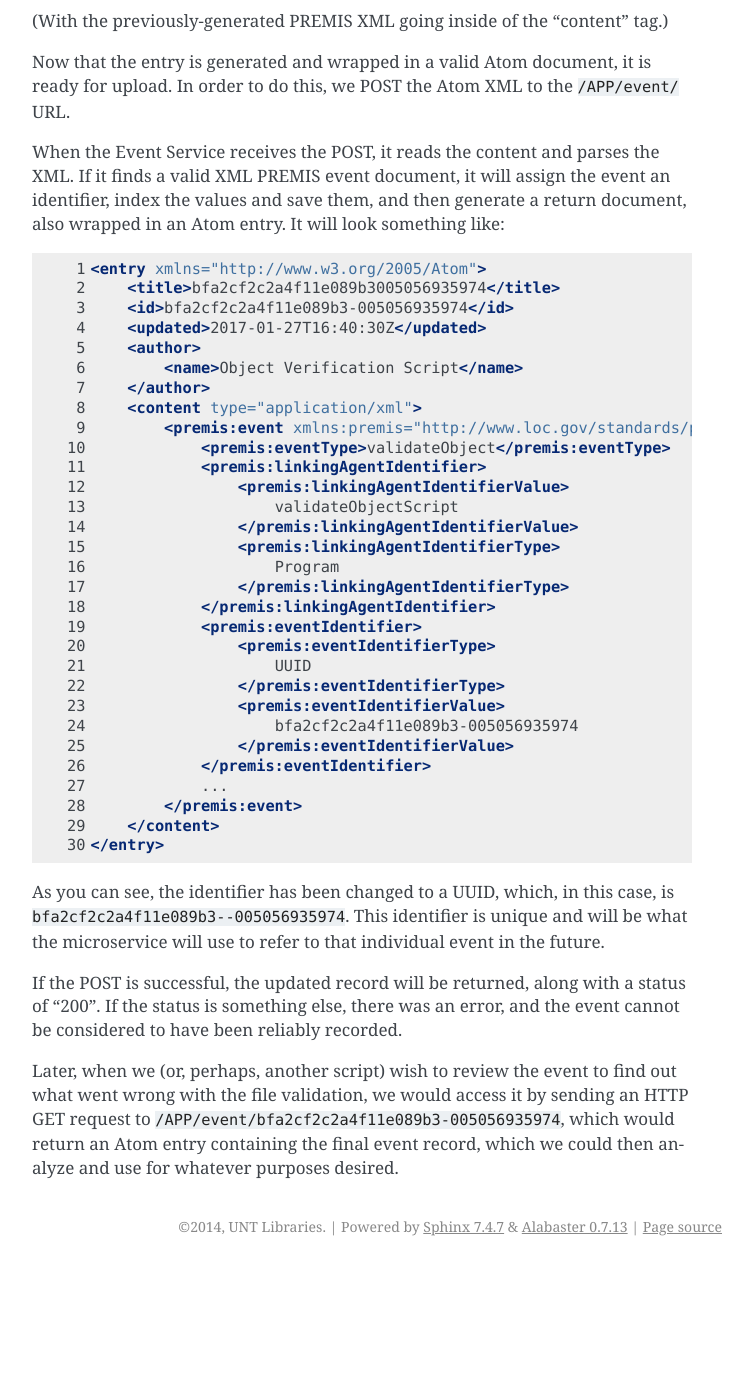
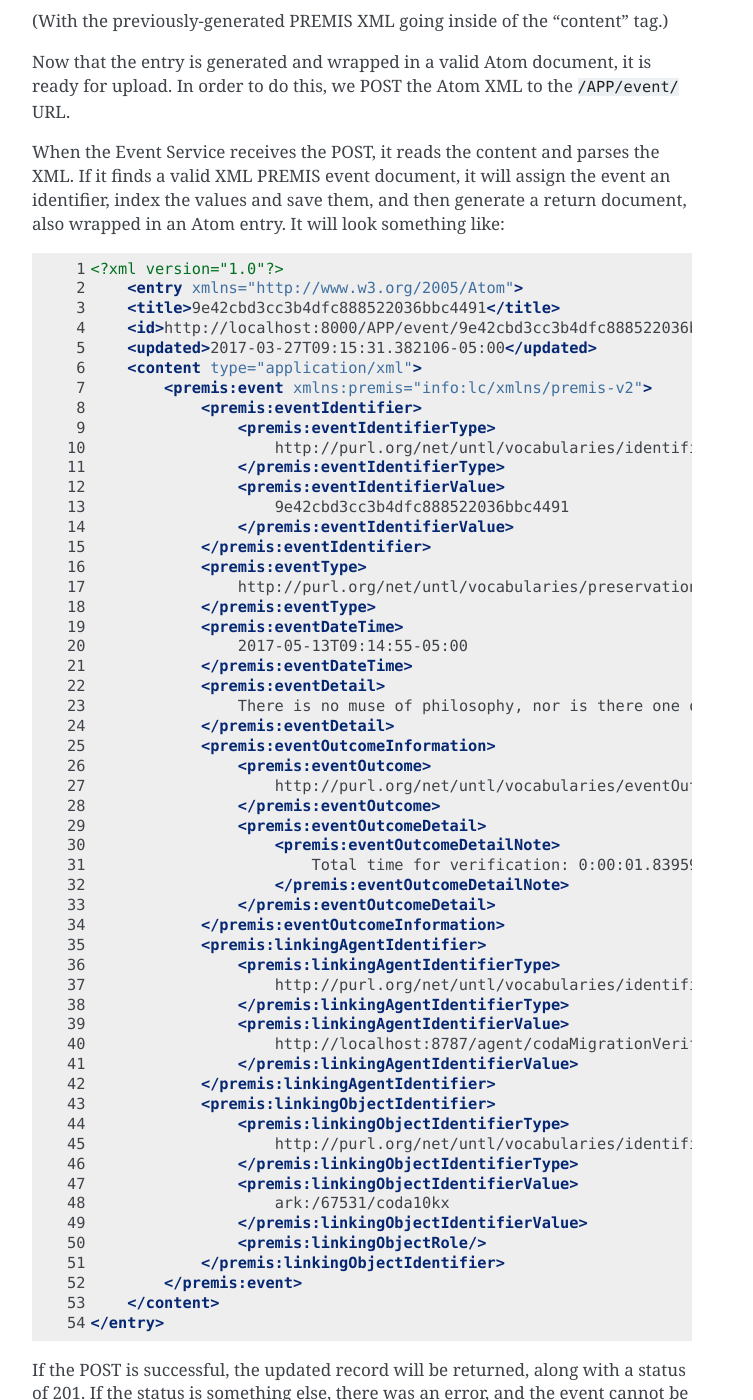
Before and after one commit to unt-libraries/django-premis-event-service, a Sphinx documentation site: the page built from docs/source/api.rst, in a window 1280 px wide and 1400 px high, scrolled down 4551 px. Shown: the whole window, without its empty margins (388-1141 px from the left). Built offline with Sphinx 7.4.7, drawn with Linux system fonts in a browser that asks for light colours; before the commit the page ends 5817 px from its top, so only the background shows below that; some of the changed text lies outside the part shown.

Commit message:
api docs update

```diff
--- a/docs/source/api.rst
+++ b/docs/source/api.rst
@@ -129,7 +129,7 @@ Example
    :linenothreshold: 5
 
 The example below is a somewhat plausible one, using a fixity check event during a migration
-as a scenario.::
+as a scenario::
 
 
     <?xml version="1.0"?>
@@ -213,49 +213,68 @@ the XML. If it finds a valid XML PREMIS event document, it will assign the
 event an identifier, index the values and save them, and then generate a
 return document, also wrapped in an Atom entry. It will look something like::
 
-    <entry xmlns="http://www.w3.org/2005/Atom">
-        <title>bfa2cf2c2a4f11e089b3005056935974</title>
-        <id>bfa2cf2c2a4f11e089b3-005056935974</id>
-        <updated>2017-01-27T16:40:30Z</updated>
-        <author>
-            <name>Object Verification Script</name>
-        </author>
+    <?xml version="1.0"?>
+        <entry xmlns="http://www.w3.org/2005/Atom">
+        <title>9e42cbd3cc3b4dfc888522036bbc4491</title>
+        <id>http://localhost:8000/APP/event/9e42cbd3cc3b4dfc888522036bbc4492/</id>
+        <updated>2017-03-27T09:15:31.382106-05:00</updated>
         <content type="application/xml">
-            <premis:event xmlns:premis="http://www.loc.gov/standards/premis/v1">
-                <premis:eventType>validateObject</premis:eventType>
-                <premis:linkingAgentIdentifier>
-                    <premis:linkingAgentIdentifierValue>
-                        validateObjectScript
-                    </premis:linkingAgentIdentifierValue>
-                    <premis:linkingAgentIdentifierType>
-                        Program
-                    </premis:linkingAgentIdentifierType>
-                </premis:linkingAgentIdentifier>
+            <premis:event xmlns:premis="info:lc/xmlns/premis-v2">
                 <premis:eventIdentifier>
                     <premis:eventIdentifierType>
-                        UUID
+                        http://purl.org/net/untl/vocabularies/identifier-qualifiers/#UUID
                     </premis:eventIdentifierType>
                     <premis:eventIdentifierValue>
-                        bfa2cf2c2a4f11e089b3-005056935974
+                        9e42cbd3cc3b4dfc888522036bbc4491
                     </premis:eventIdentifierValue>
                 </premis:eventIdentifier>
-                ...
+                <premis:eventType>
+                    http://purl.org/net/untl/vocabularies/preservationEvents/#fixityCheck
+                </premis:eventType>
+                <premis:eventDateTime>
+                    2017-05-13T09:14:55-05:00
+                </premis:eventDateTime>
+                <premis:eventDetail>
+                    There is no muse of philosophy, nor is there one of translation.
+                </premis:eventDetail>
+                <premis:eventOutcomeInformation>
+                    <premis:eventOutcome>
+                        http://purl.org/net/untl/vocabularies/eventOutcomes/#success
+                    </premis:eventOutcome>
+                    <premis:eventOutcomeDetail>
+                        <premis:eventOutcomeDetailNote>
+                            Total time for verification: 0:00:01.839590
+                        </premis:eventOutcomeDetailNote>
+                    </premis:eventOutcomeDetail>
+                </premis:eventOutcomeInformation>
+                <premis:linkingAgentIdentifier>
+                    <premis:linkingAgentIdentifierType>
+                        http://purl.org/net/untl/vocabularies/identifier-qualifiers/#URL
+                    </premis:linkingAgentIdentifierType>
+                    <premis:linkingAgentIdentifierValue>
+                        http://localhost:8787/agent/codaMigrationVerification
+                    </premis:linkingAgentIdentifierValue>
+                </premis:linkingAgentIdentifier>
+                <premis:linkingObjectIdentifier>
+                    <premis:linkingObjectIdentifierType>
+                        http://purl.org/net/untl/vocabularies/identifier-qualifiers/#ARK
+                    </premis:linkingObjectIdentifierType>
+                    <premis:linkingObjectIdentifierValue>
+                        ark:/67531/coda10kx
+                    </premis:linkingObjectIdentifierValue>
+                    <premis:linkingObjectRole/>
+                </premis:linkingObjectIdentifier>
             </premis:event>
         </content>
     </entry>
 
-As you can see, the identifier has been changed to a UUID, which, in this
-case, is ``bfa2cf2c2a4f11e089b3-­‐005056935974``. This identifier is unique
-and will be what the microservice will use to refer to that individual event
-in the future.
-
 If the POST is successful, the updated record will be returned, along with a
-status of "200". If the status is something else, there was an error, and
+status of 201. If the status is something else, there was an error, and
 the event cannot be considered to have been reliably recorded.
 
 Later, when we (or, perhaps, another script) wish to review the event to
 find out what went wrong with the file validation, we would access it by
 sending an HTTP GET request to
-``/APP/event/bfa2cf2c2a4f11e089b3-005056935974``, which would return an Atom
+``/APP/event/9e42cbd3cc3b4dfc888522036bbc4491``, which would return an Atom
 entry containing the final event record, which we could then analyze and use
 for whatever purposes desired.
```
